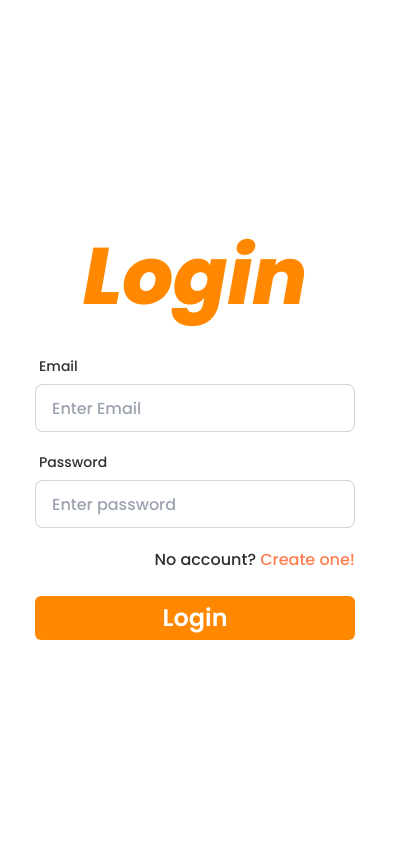
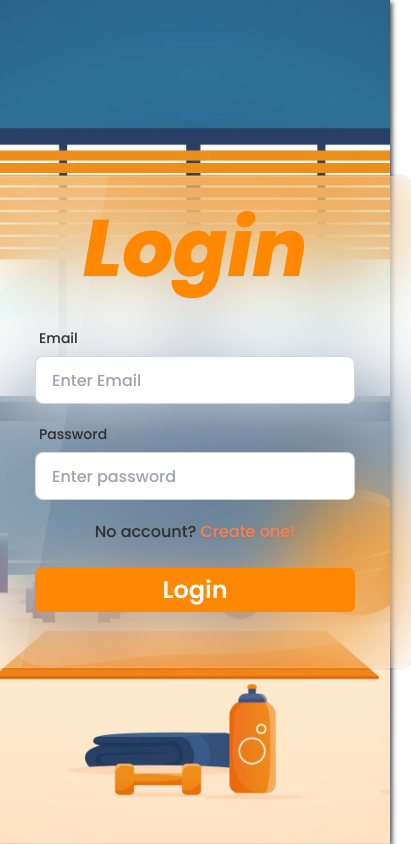
Before and after one commit to peth12/keepfit-react, a React (Vite) app: page /login in a window 390 px wide. Shown: the whole page, 411 px wide, since content can reach past the window. Built offline with nearby package versions, Linux system fonts and the light colour scheme.

Commit message:
Responsive Login and Signup

```diff
--- a/src/views/Login/Login.css
+++ b/src/views/Login/Login.css
@@ -5,6 +5,11 @@
     background-position: center;
 }
 
-.right{
-
+@Media screen and (max-width: 768px){
+    .right {
+        background-image: url('image-login.webp');
+        background-repeat: no-repeat, repeat;
+        background-size: cover;
+        background-position: center;
+    }
 }
--- a/src/views/Login/Login.jsx
+++ b/src/views/Login/Login.jsx
@@ -2,7 +2,6 @@ import { Link } from "react-router-dom";
 import { NavbarLandingPage } from "../../components/NavbarLogin";
 import { useState } from "react";
 import "./Login.css";
-
 export const Login = () => {
   const [email, setEmail] = useState("");
   const [password, setPassword] = useState("");
@@ -21,11 +20,11 @@ export const Login = () => {
       {/* <NavbarLandingPage /> */}
       <div className=" flex h-[100vh]">
         {/* section 1 */}
-        <div className="left hidden md:block h-[100%] w-[100%]"></div>
+        <div className="left hidden md:block h-[100%] w-[100%] "></div>
         {/* section 2 */}
-        <div className="right h-[100%] bg-white w-[100%]">
-          <div className="flex justify-center items-center w-[100%] h-[100%] ">
-            <div className="flex-col">
+        <div className="right h-[100%] w-[100%]">
+          <div className="flex justify-center items-center w-[100%] h-[100%]">
+            <div className="glass  flex-col flex items-center px-14 pb-14 rounded-xl">
               <h1 className=" text-[80px] text-primary  italic font-bold text-center py-3">
                 Login
               </h1>
--- a/src/views/SignUp/SignUp.jsx
+++ b/src/views/SignUp/SignUp.jsx
@@ -11,7 +11,7 @@ const SignUp = () => {
         {/* section 2 */}
         <div className="right min-h-[100%] bg-white w-[100%]">
           <div className="flex justify-center items-center w-[100%] min-h-[100%]">
-            <div className="flex-col">
+          <div className="glass  flex-col flex items-center px-14 pb-14 rounded-xl">
               <h1 className=" text-[70px] text-primary italic font-bold text-center">
                 Sign Up
               </h1>
--- a/src/views/SignUp/Signup.css
+++ b/src/views/SignUp/Signup.css
@@ -5,6 +5,11 @@
     background-position: center;
 }
 
-.right{
-
+@Media screen and (max-width: 768px){
+    .right {
+        background-image: url('image-login.webp');
+        background-repeat: no-repeat, repeat;
+        background-size: cover;
+        background-position: center;
+    }
 }
```
